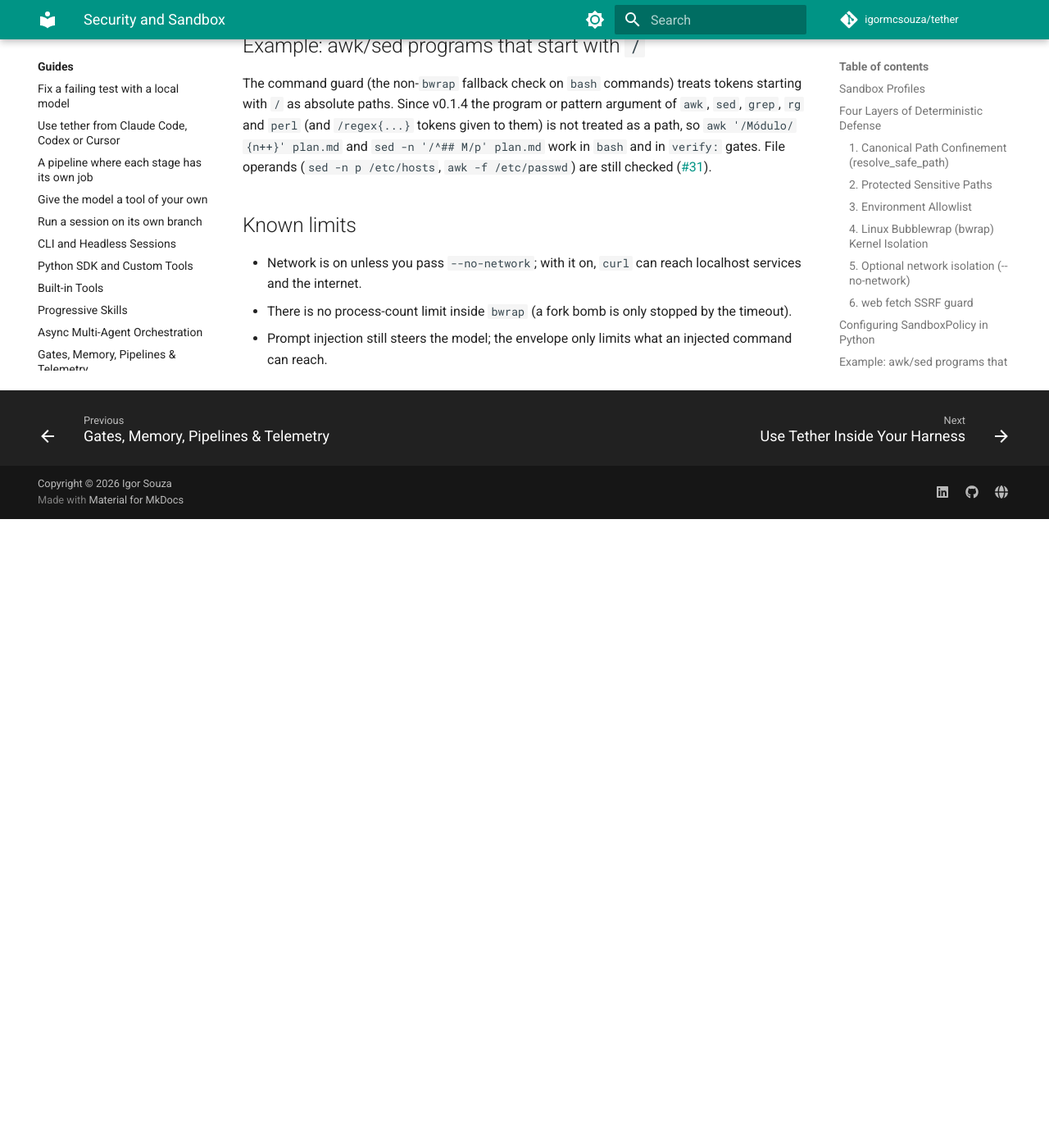
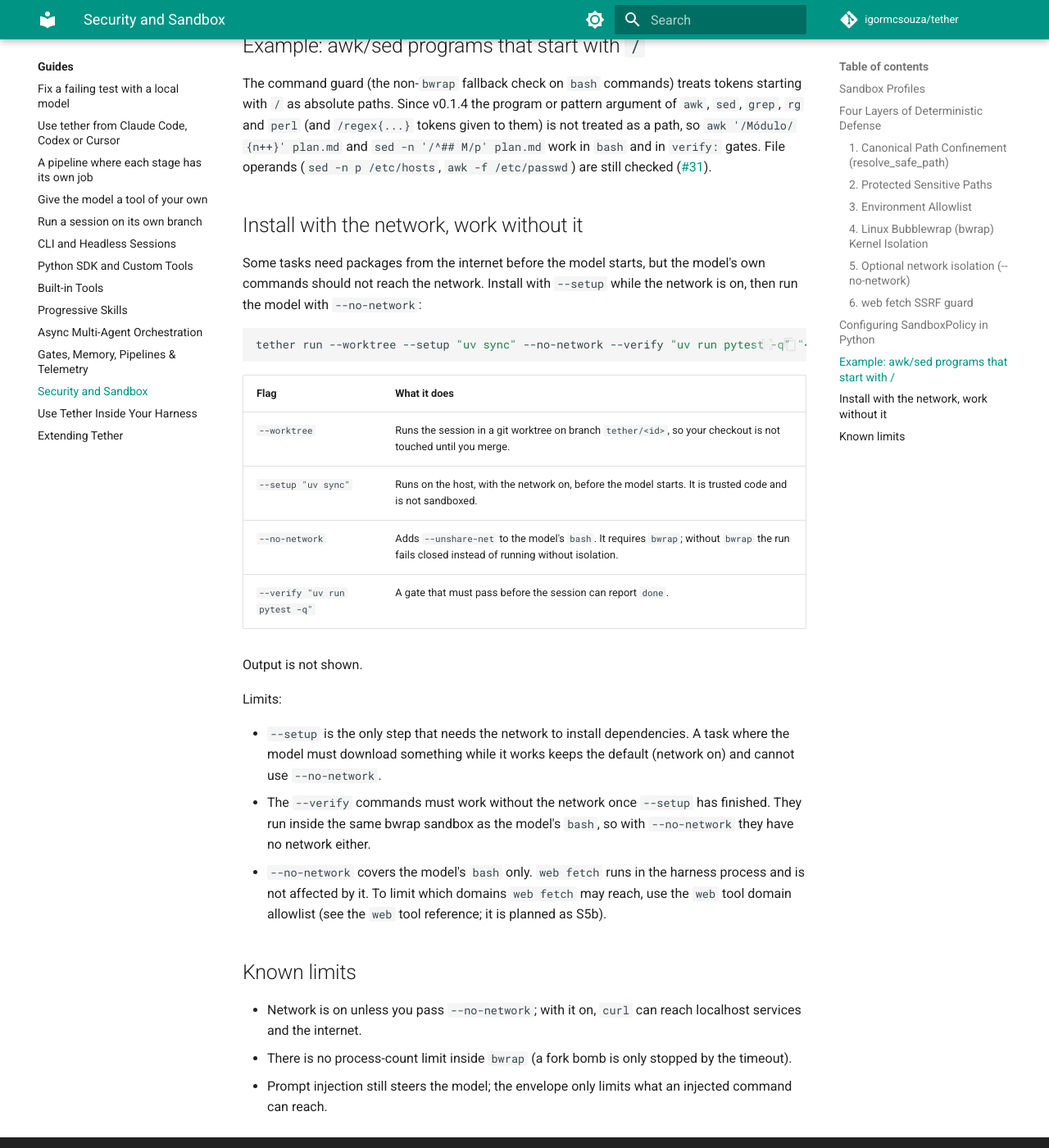
Before and after one commit to igormcsouza/tether, an MkDocs documentation site: the page built from docs/tutorial/security-and-sandbox.md, in a window 1280 px wide and 1400 px high, scrolled down 3089 px. Shown: the whole window at 82% size. Built offline with MkDocs 1.6.1 and Material for MkDocs 9.7.7, drawn with Linux system fonts in a browser that asks for light colours; comment, search, counter and statistics services are not loaded; before the commit the page ends 3722 px from its top, so only the background shows below that.

Commit message:
docs(sandbox): install with the network, work without it (#124)
Implemented by tether minions (qwen3.5:9b build; haiku/opus plan, tests, qa, review) under Gru.

Co-Authored-By: Claude Sonnet 5.5 <noreply@anthropic.com>

````diff
--- a/docs/guides/own-branch.md
+++ b/docs/guides/own-branch.md
@@ -13,6 +13,8 @@ By default a run edits the directory you started it in, so two runs in the same
 - commits its changes on that branch when it stops, if anything changed.
 
 Your own checkout is left alone until you decide to merge.
+
+To run dependency installation with the network and the model's own commands without it, see [Install with the network, work without it](../tutorial/security-and-sandbox.md#install-with-the-network-work-without-it).
 
 ## The flags
 
--- a/docs/release-notes.md
+++ b/docs/release-notes.md
@@ -4,6 +4,7 @@
 
 ### Added
 
+- Docs: install with the network, work without it (`--setup`, `--no-network`) (#124).
 - `tether export <id>` prints a session as a Markdown transcript (`--out FILE` to save it).
 - A `--verify` gate whose program does not exist (checked for every command in a `&&`/`||`/`;`/`|` chain) now fails the session before the first model call, as a misconfigured gate (#82).
 - `tether doctor` checks your setup (Ollama reachable, model pulled, bwrap, providers.yaml, session DB) and says what to fix; exit 1 when a check fails.
--- a/docs/tutorial/security-and-sandbox.md
+++ b/docs/tutorial/security-and-sandbox.md
@@ -69,6 +69,29 @@ harness = Harness(
 
 The command guard (the non-`bwrap` fallback check on `bash` commands) treats tokens starting with `/` as absolute paths. Since v0.1.4 the program or pattern argument of `awk`, `sed`, `grep`, `rg` and `perl` (and `/regex{...}` tokens given to them) is not treated as a path, so `awk '/Módulo/ {n++}' plan.md` and `sed -n '/^## M/p' plan.md` work in `bash` and in `verify:` gates. File operands (`sed -n p /etc/hosts`, `awk -f /etc/passwd`) are still checked ([#31](https://github.com/igormcsouza/tether/issues/31)).
 
+## Install with the network, work without it
+
+Some tasks need packages from the internet before the model starts, but the model's own commands should not reach the network. Install with `--setup` while the network is on, then run the model with `--no-network`:
+
+```bash
+tether run --worktree --setup "uv sync" --no-network --verify "uv run pytest -q" "<goal>"
+```
+
+| Flag | What it does |
+|---|---|
+| `--worktree` | Runs the session in a git worktree on branch `tether/<id>`, so your checkout is not touched until you merge. |
+| `--setup "uv sync"` | Runs on the host, with the network on, before the model starts. It is trusted code and is not sandboxed. |
+| `--no-network` | Adds `--unshare-net` to the model's `bash`. It requires `bwrap`; without `bwrap` the run fails closed instead of running without isolation. |
+| `--verify "uv run pytest -q"` | A gate that must pass before the session can report `done`. |
+
+Output is not shown.
+
+Limits:
+
+- `--setup` is the only step that needs the network to install dependencies. A task where the model must download something while it works keeps the default (network on) and cannot use `--no-network`.
+- The `--verify` commands must work without the network once `--setup` has finished. They run inside the same bwrap sandbox as the model's `bash`, so with `--no-network` they have no network either.
+- `--no-network` covers the model's `bash` only. `web fetch` runs in the harness process and is not affected by it. To limit which domains `web fetch` may reach, use the `web` tool domain allowlist (see the `web` tool reference; it is planned as S5b).
+
 ## Known limits
 - Network is on unless you pass `--no-network`; with it on, `curl` can reach localhost services and the internet.
 - There is no process-count limit inside `bwrap` (a fork bomb is only stopped by the timeout).
````
Also changed, not shown: 2 other files.
